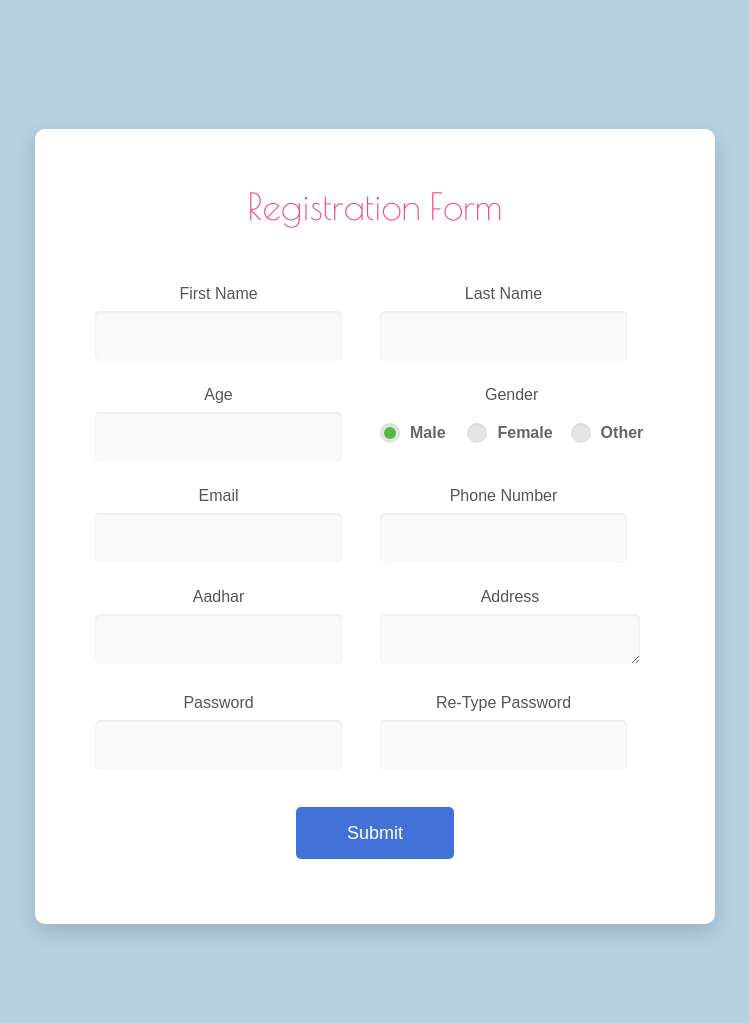
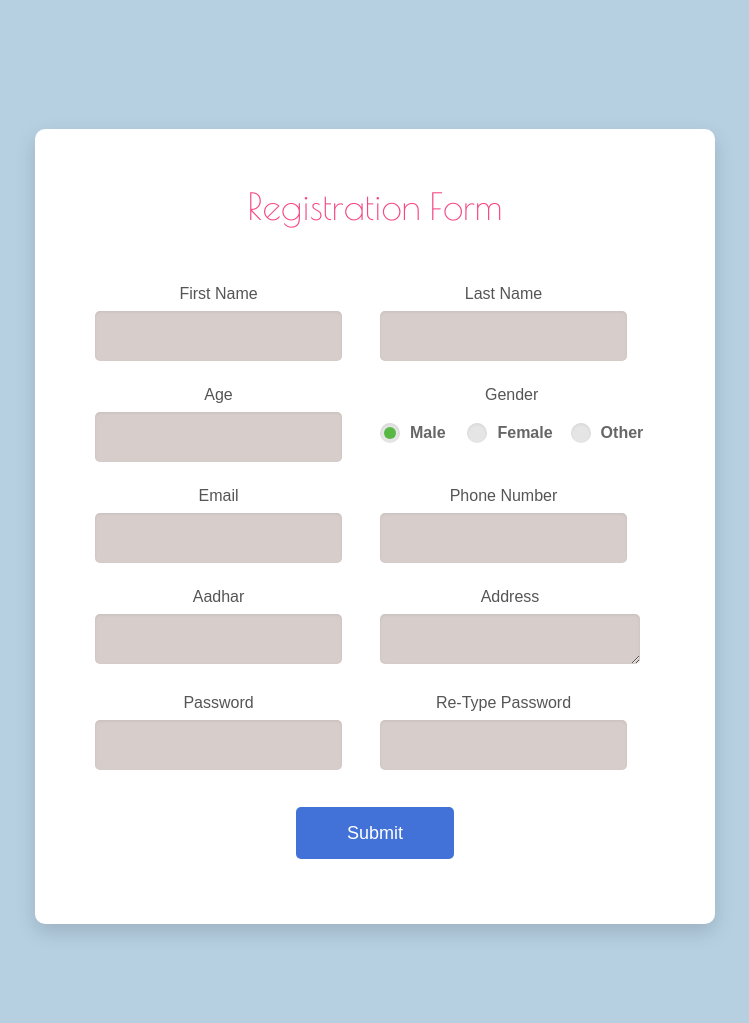
Before and after one commit to Rohit6359/1-DEC-Lab, a Django app: page /signup/ in a window 1280 px wide. Shown: the part 73-1096 px from the top of the page, without its empty margins (265-1014 px from the left). Run offline with Django 4.2, Linux system fonts and the light colour scheme; some libraries are stand-ins or nearby versions.

Commit message:
22-03-2022,Rohit

```diff
--- a/client/templates/signup.html
+++ b/client/templates/signup.html
@@ -675,13 +675,13 @@
                         <div class="col-2">
                             <div class="input-group">
                                 <label class="label">first name</label>
-                                <input class="input--style-4" type="text" name="first_name">
+                                <input class="input--style-4" type="text" name="first_name" style="background:#D7CECC;">
                             </div>
                         </div>
                         <div class="col-2">
                             <div class="input-group">
                                 <label class="label">last name</label>
-                                <input class="input--style-4" type="text" name="last_name">
+                                <input class="input--style-4" type="text" name="last_name" style="background:#D7CECC;">
                             </div>
                         </div>
                     </div>
@@ -690,7 +690,7 @@
                             <div class="input-group">
                                 <label class="label">Age</label>
                                 <div class="input-group-icon">
-                                    <input class="input--style-4 js-datepicker" type="text" name="birthday">
+                                    <input class="input--style-4 js-datepicker" type="text" name="birthday" style="background:#D7CECC;">
                                     <i class="zmdi zmdi-calendar-note input-icon js-btn-calendar"></i>
                                 </div>
                             </div>
@@ -718,13 +718,13 @@
                         <div class="col-2">
                             <div class="input-group">
                                 <label class="label">Email</label>
-                                <input class="input--style-4" type="email" name="email">
+                                <input class="input--style-4" type="email" name="email" style="background:#D7CECC;">
                             </div>
                         </div>
                         <div class="col-2">
                             <div class="input-group">
                                 <label class="label">Phone Number</label>
-                                <input class="input--style-4" type="text" name="phone">
+                                <input class="input--style-4" type="text" name="phone" style="background:#D7CECC;">
                             </div>
                         </div>
                     </div>
@@ -732,13 +732,13 @@
                         <div class="col-2">
                             <div class="input-group">
                                 <label class="label">aadhar</label>
-                                <input type="text" class="input--style-4" name="aadhar">
+                                <input type="text" class="input--style-4" name="aadhar" style="background:#D7CECC;">
                             </div>
                         </div>
                         <div class="col-2">
                             <div class="input-group">
                                 <label class="label">address</label>
-                                <textarea name="address" id="" class="input--style-4" cols="22" rows="1" style="border:none;"></textarea>
+                                <textarea name="address" id="" class="input--style-4" cols="22" rows="1" style="border:none;background:#D7CECC;"></textarea>
                             </div>
                         </div>
                     </div>
@@ -746,13 +746,13 @@
                         <div class="col-2">
                             <div class="input-group">
                                 <label class="label">password</label>
-                                <input class="input--style-4" type="password" name="password">
+                                <input class="input--style-4" type="password" name="password" style="background:#D7CECC;">
                             </div>
                         </div>
                         <div class="col-2">
                             <div class="input-group">
                                 <label class="label">re-type password</label>
-                                <input class="input--style-4" type="password" name="cpassword">
+                                <input class="input--style-4" type="password" name="cpassword" style="background:#D7CECC;">
 
                             </div>
                         </div>
```
Also changed, not shown: myapp/templates/header.html (+5 -5 lines), db.sqlite3.
